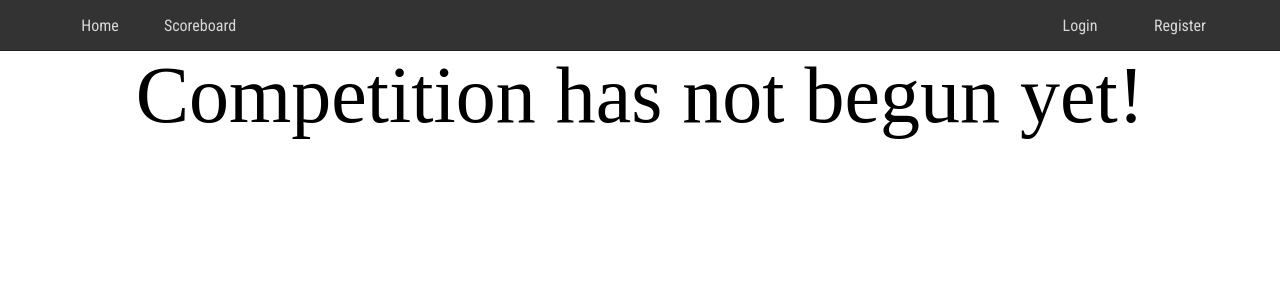
After one commit to chaosagent/ctf-platform, a Flask app: template templates/competition_inactive.html in a window 1280 px wide. The commit adds this page. Shown: the top 300 px of the page. Run offline with Flask 2, Linux system fonts and the light colour scheme; the template is opened without the code that fills it, so the values that code supplies are empty.

Commit message:
Add competition state stuff
Not started/ended

```diff
--- a/config/platform.py
+++ b/config/platform.py
@@ -3,6 +3,10 @@ CTF_STANDALONE = True
 USE_HINTS = True
 MAX_TEAM_SIZE = 5
 
+COMPETITION_START_TIME = 0
+COMPETITION_END_TIME = 1
+# Only GUI for now
+# TODO: seperate options for GUI and API
 PROBLEMS_AVAILABLE_WITHOUT_LOGIN = True
 
 MESSAGE_CORRECT_ANSWER = 'Correct!'
--- /dev/null
+++ b/templates/competition_inactive.html
@@ -0,0 +1,30 @@
+{%- extends "frame.html" -%}
+{%- block head -%}
+    {{ super() }}
+    <style>
+        .bigtext {
+            font-size: 5em;
+            text-align: center;
+        }
+    </style>
+{% endblock %}
+{%- block title -%}
+{%- if not g.competition_started -%}
+    Competition Not Started
+{%- elif g.competition_ended -%}
+    Competition Ended
+{%- else -%}
+    Competition Inactive
+{% endif %}
+{% endblock %}
+{% block content %}
+    <div class="bigtext">
+        {%- if not g.competition_started -%}
+            Competition has not begun yet!
+        {%- elif g.competition_ended -%}
+            Competition ended!
+        {%- else -%}
+            Competition inactive!
+        {% endif %}
+    </div>
+{% endblock %}
--- a/views/api/problems.py
+++ b/views/api/problems.py
@@ -10,6 +10,7 @@ from database import problems
 
 app = Blueprint('api_problems', __name__)
 
+@tools.api.competition_started_required
 def get_problem(problem_id):
     try:
         problem_id = int(problem_id)
@@ -30,6 +31,7 @@ def get_problem(problem_id):
         result['hint'] = problem['hint']
     return tools.api.gen_result_success(result)
 
+@tools.api.competition_started_required
 def get_all_problems():
     result = []
     for problem in problems.problems:
@@ -54,6 +56,7 @@ def public_get_problem():
     else:
         return get_all_problems()
 
+@tools.api.competition_active_required
 def submit_solution(team_id, **params):
     params_check = tools.api.check_params(['problem_id', 'flag'], **params)
     if not params_check['success']:
@@ -96,6 +99,7 @@ def submit_solution(team_id, **params):
 def public_submit_solution():
     return submit_solution(current_user.get_team(), **tools.general.unpack_request_data(**request.form))
 
+@tools.api.competition_started_required
 def is_solved(**params):
     params_check = tools.api.check_params(['team', 'problem_id'], **params)
     if not params_check['success']:
--- a/views/api/stats.py
+++ b/views/api/stats.py
@@ -8,6 +8,7 @@ import tools
 
 app = Blueprint('api_stats', __name__)
 
+@tools.api.competition_started_required
 def scoreboard():
     return tools.api.gen_result_success(tools.db.get_scores_list())
 
@@ -28,6 +29,7 @@ def team_count(min_score=0):
 def public_team_count():
     return team_count(**tools.general.unpack_request_data(**(request.args if request.method == 'GET' else request.form)))
 
+@tools.api.competition_started_required
 def get_score_data(**params):
     params_check = tools.api.check_params(['team'], **params)
     if not params_check['success']:
--- a/views/pages/problems.py
+++ b/views/pages/problems.py
@@ -2,7 +2,6 @@ from flask import render_template, Blueprint
 from flask_login import current_user
 
 import tools
-
 import views.api as api
 import config
 
@@ -11,6 +10,8 @@ app = Blueprint('page_problems', __name__)
 
 @app.route('/problems', methods=['GET', 'POST'])
 @tools.accounts.login_required_if(not config.platform.PROBLEMS_AVAILABLE_WITHOUT_LOGIN)
+@tools.pages.page('problems')
+@tools.pages.competition_started_required
 def page_problems():
     return render_template('problems.html', problems=api.problems.get_all_problems(),
                            use_hints=config.platform.USE_HINTS,
--- a/views/pages/scoreboard.py
+++ b/views/pages/scoreboard.py
@@ -1,10 +1,13 @@
 from flask import render_template, Blueprint
 
 import views.api as api
+import tools
 
 
 app = Blueprint('page_scoreboard', __name__)
 
 @app.route('/scoreboard', methods=['GET', 'POST'])
+@tools.pages.page('scoreboard')
+@tools.pages.competition_started_required
 def page_scoreboard():
     return render_template('scoreboard.html', teams=api.stats.scoreboard()['data'])
```
Also changed, not shown: templates/problems.html (+6 -1 lines), tools/api.py (+26 -0 lines), tools/general.py (+20 -0 lines), tools/pages.py (+26 -1 lines), views/api/general.py (+18 -0 lines).
